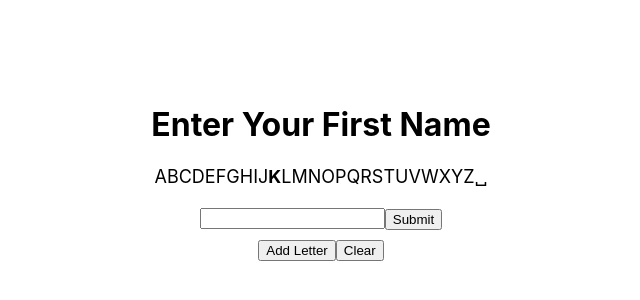
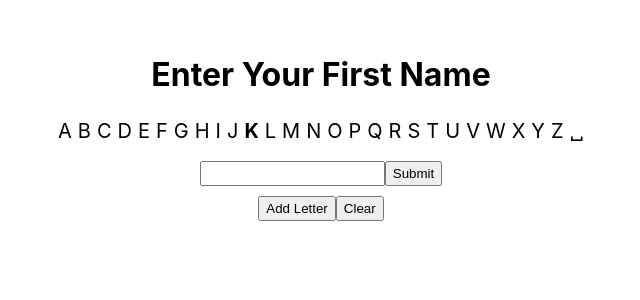
Before and after one commit to kevinzhu822/bigreveal, a React (Create React App) app: page / in a window 1280 px wide. Shown: the part 216-516 px from the top of the page, without its empty margins (319-959 px from the left). Built offline with nearby package versions, Linux system fonts and the light colour scheme.

Commit message:
slowed it down a bit

```diff
--- a/src/App.css
+++ b/src/App.css
@@ -3,7 +3,7 @@
 }
 
 .Header {
-  padding-top:300px;
+  padding-top:250px;
 }
 
 .Letters {
@@ -13,18 +13,21 @@
 }
 
 .Letter {
-  font-size: 18px;
+  font-size: 20px;
   color: black;
+  padding: 3px;
 }
 
 .Highlighted {
-  font-size: 18px;
+  font-size: 20px;
   color: black;
-  font-weight: bold;
+  font-weight: bolder;
+  padding: 3px;
+
 }
 
 .InputBox {
-  padding-top:20px;
+  padding-top:15px;
 }
 
 .BoxAndButton {
@@ -32,13 +35,17 @@
   justify-content: center;
 }
 
+.BoxAndButton input {
+  height: 19px;
+}
+
 .BoxAndButton button {
-  height: 21px;
-  margin-top: 2px;
+  height: 25px;
 }
 
 .MyButton {
   margin-top: 10px;
+  height: 25px;
 }
 
 @keyframes App-logo-spin {
--- a/src/App.js
+++ b/src/App.js
@@ -40,17 +40,16 @@ class App extends Component {
   };
 
   createInputBox(){
-    console.log(this.state.currentWord);
     var inputBox =
     <div>
     <div className="BoxAndButton">
       <form>
         <input type="text" value={this.state.currentWord}/>
       </form>
-    <button onClick={this.onSubmit}>Submit</button>
+    <button variant="primary" onClick={this.onSubmit}>Submit</button>
     </div>
-    <button className="MyButton" onClick={this.addLetter}>Add Letter</button>
-    <button className="MyButton" onClick={this.clearLetters}>Clear</button>
+    <button variant="primary" className="MyButton" onClick={this.addLetter}>Add Letter</button>
+    <button variant="outline-primary" className="MyButton" onClick={this.clearLetters}>Clear</button>
     </div>
     return inputBox;
   }
@@ -61,7 +60,7 @@ class App extends Component {
       letter = " ";
     }
     this.setState({currentWord: this.state.currentWord.concat(letter)});
-    this.state.interval *= 0.6;
+    this.state.interval *= 0.73;
   }
 
   clearLetters() {
```
